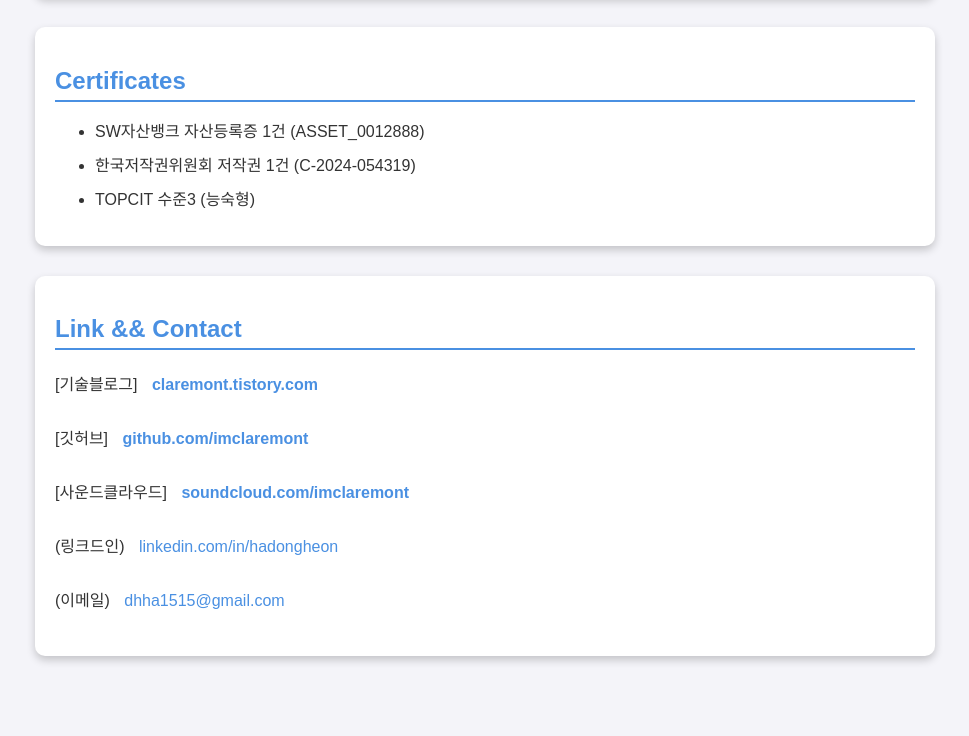
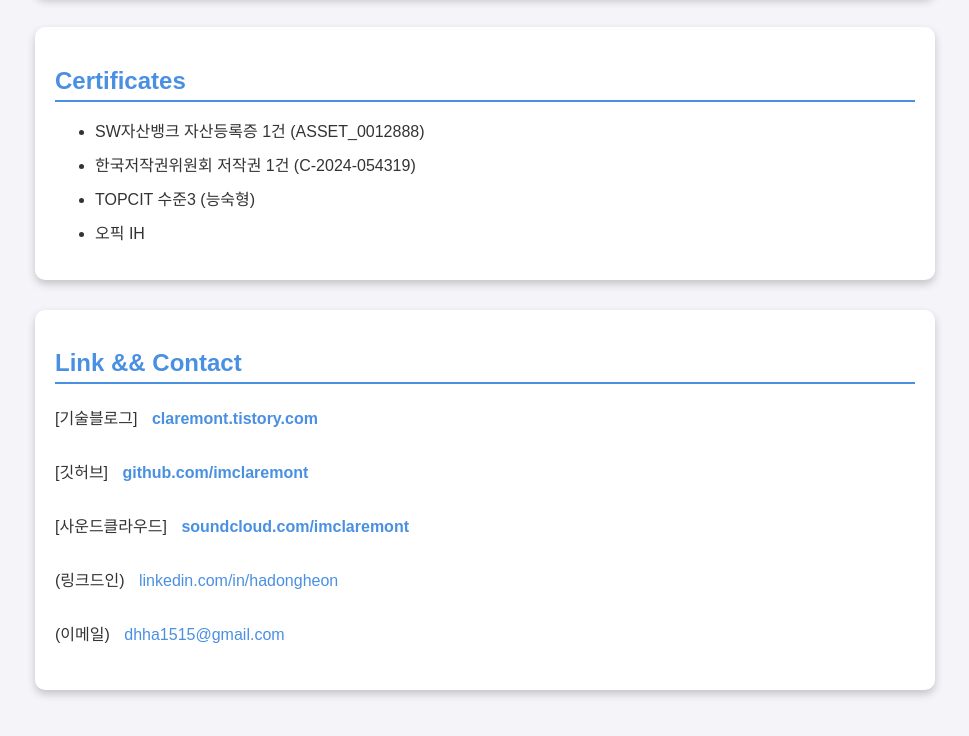
Before and after one commit to imclaremont/RESUME, a plain HTML site: page RESUME/index.html in a window 1280 px wide. Shown: the part 1895-2631 px from the top of the page, without its empty margins (155-1124 px from the left). Before the commit the page ends 2601 px from the top, so only its background shows below. Drawn offline with Linux system fonts and the light colour scheme.

Commit message:
chore: 오픽 IH 추가

```diff
--- a/RESUME/index.html
+++ b/RESUME/index.html
@@ -123,6 +123,7 @@
                 <li>SW자산뱅크 자산등록증 1건 (ASSET_0012888)</li>
                 <li>한국저작권위원회 저작권 1건 (C-2024-054319)</li>
                 <li>TOPCIT 수준3 (능숙형)</li>
+                <li>오픽 IH</li>
             </ul>
         </div>
 
```
